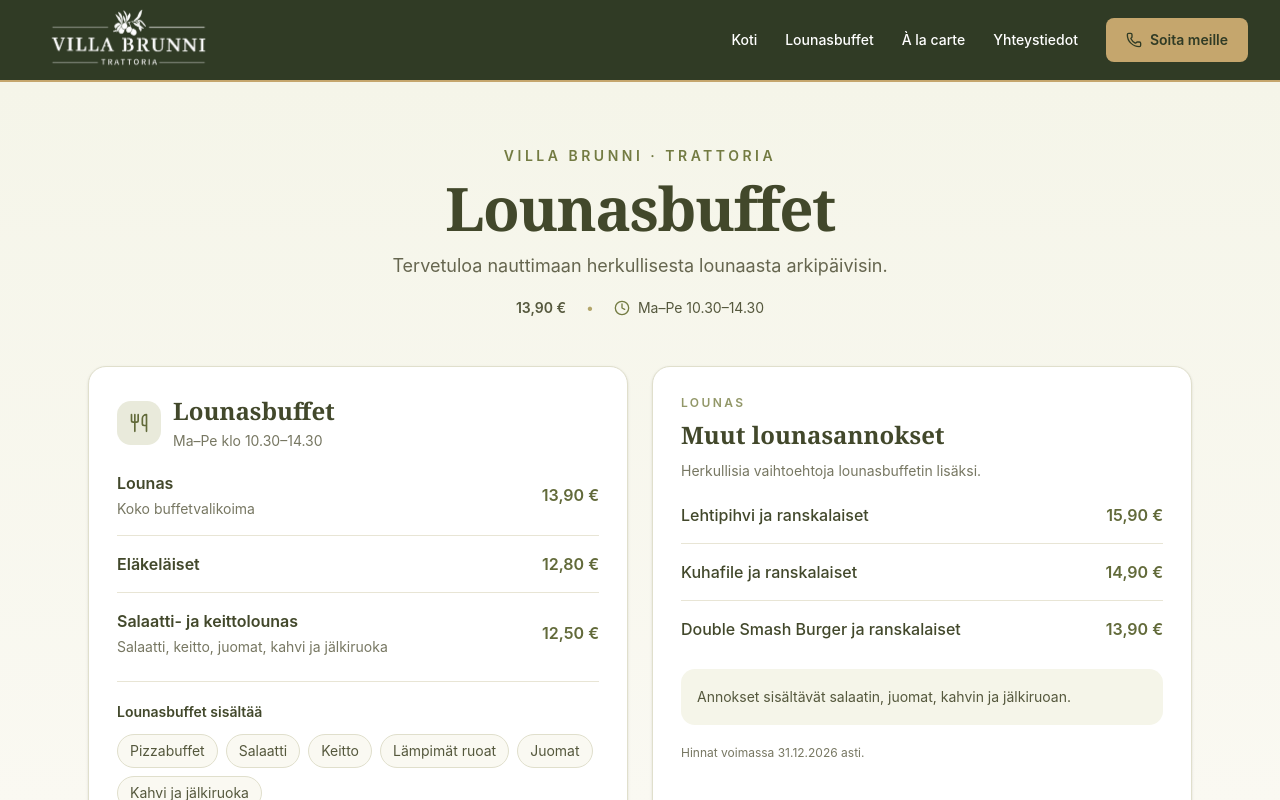
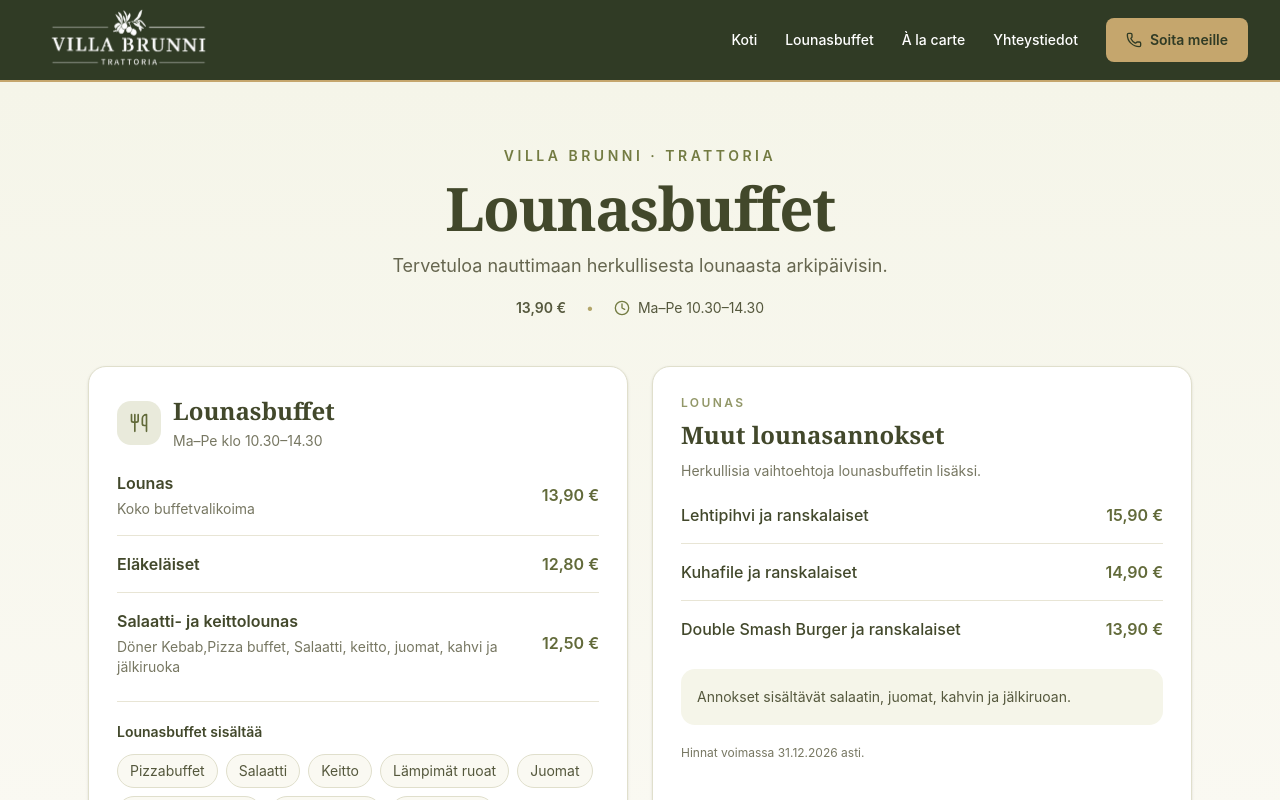
Before and after one commit to Villa-Brunni/villabrunni, a Next.js app: page /lounas in a window 1280 px wide. Shown: the top 800 px of the page. Built offline with nearby package versions, Linux system fonts and the light colour scheme.

Commit message:
feat: add Döner Kebab and Pizza buffet to lunch menu options

```diff
--- a/components/menu/LunchMenu.tsx
+++ b/components/menu/LunchMenu.tsx
@@ -41,6 +41,8 @@ const buffetOptions = [
   "Lämpimät ruoat",
   "Juomat",
   "Kahvi ja jälkiruoka",
+  "Döner Kebab",
+  "Pizza buffet"
 ];
 
 const lunchOptions = [
@@ -165,7 +167,7 @@ export default function LunchMenu({
                   </p>
 
                   <p className="mt-1 text-sm text-[#777762]">
-                    Salaatti, keitto, juomat,
+                    Döner Kebab,Pizza buffet, Salaatti, keitto, juomat,
                     kahvi ja jälkiruoka
                   </p>
                 </div>
```
